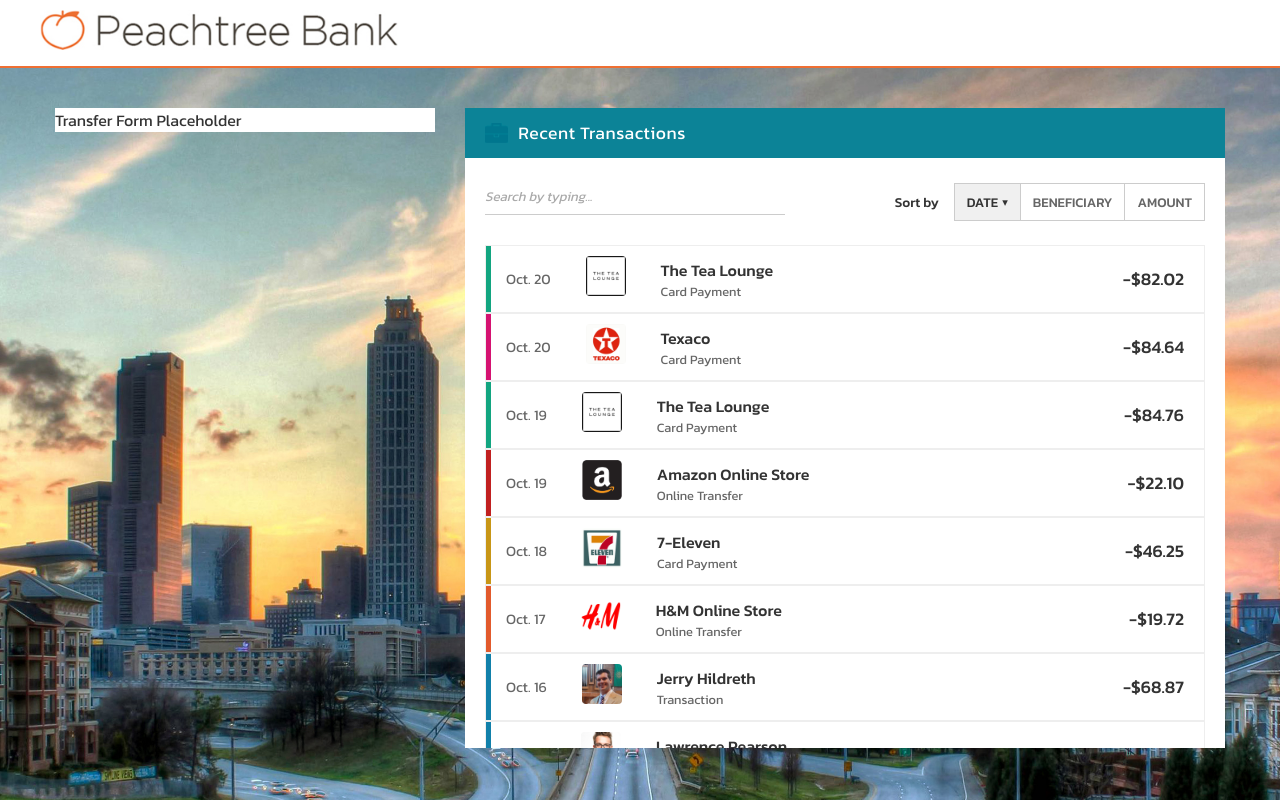
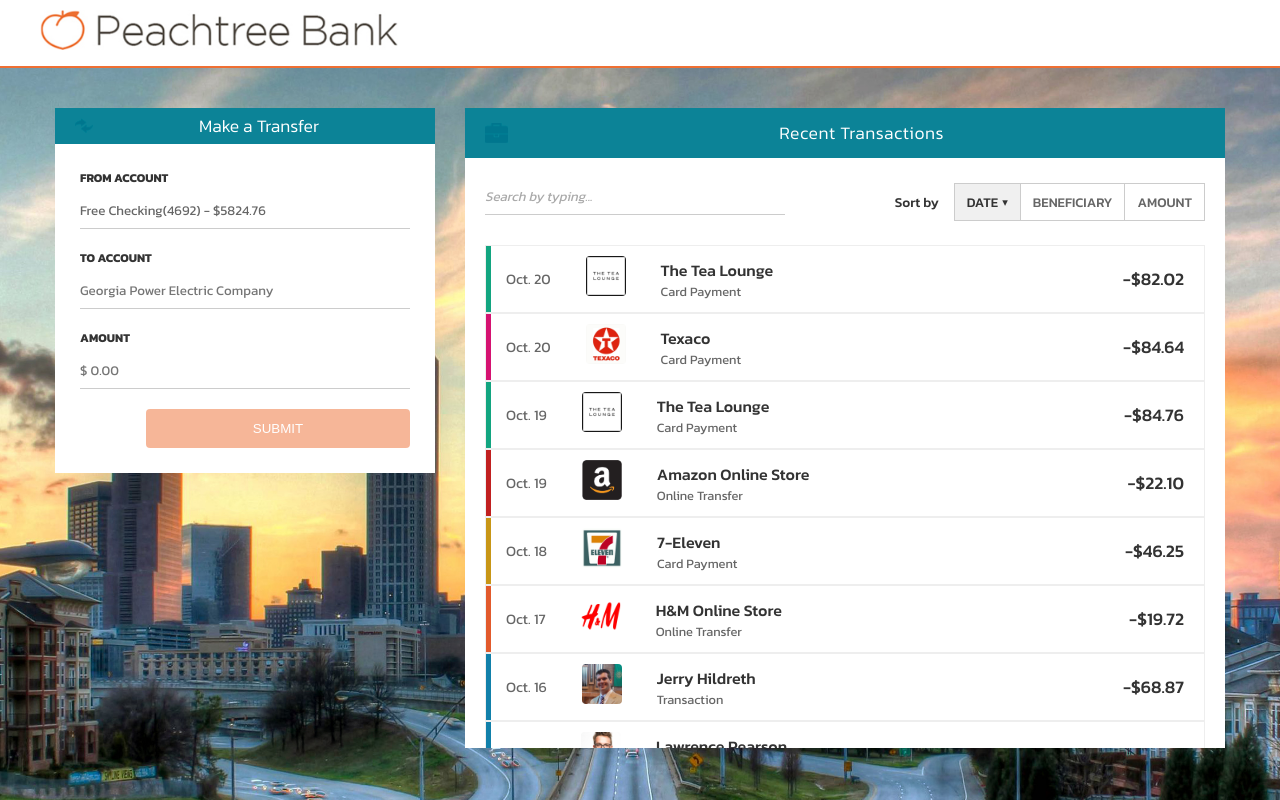
Before and after one commit to lenapuletic/peachtree-bank, an Angular app: page / in a window 1280 px wide. Built offline with nearby package versions, Linux system fonts and the light colour scheme.

Commit message:
feat: make a transfer section

```diff
--- a/src/app/components/transaction-list/transaction-list.scss
+++ b/src/app/components/transaction-list/transaction-list.scss
@@ -18,8 +18,10 @@
     h2 {
       margin: 0;
       font-size: 1.1rem;
-      font-weight: 400;
+      font-weight: 300;
       letter-spacing: 0.5px;
+      flex: 1;
+      text-align: center;
     }
   }
 }
--- /dev/null
+++ b/src/app/components/transfer-form/transfer-form.html
@@ -0,0 +1,46 @@
+<section class="transfer-card">
+  <header class="card-header">
+    <img src="/assets/icons/arrows.png" alt="" class="header-icon rotate" />
+    <h2>Make a Transfer</h2>
+  </header>
+
+  @if (!isPreview()) {
+  <form [formGroup]="transferForm" (ngSubmit)="onSubmit()" class="form-body">
+    <div class="input-group">
+      <label>FROM ACCOUNT</label>
+      <input type="text" [value]="fromAccountDisplay" disabled />
+    </div>
+
+    <div class="input-group">
+      <label for="toAccount">TO ACCOUNT</label>
+      <input
+        id="toAccount"
+        type="text"
+        formControlName="toAccount"
+        placeholder="Georgia Power Electric Company"
+      />
+    </div>
+
+    <div class="input-group">
+      <label for="amount">AMOUNT</label>
+      <div class="currency-input">
+        <input id="amount" type="number" formControlName="amount" placeholder="$ 0.00" />
+      </div>
+    </div>
+
+    <button type="submit" [disabled]="transferForm.invalid" class="submit-btn">SUBMIT</button>
+  </form>
+  } @else {
+  <div class="preview-body">
+    <p>
+      Confirm transfer of <strong>{{ transferForm.value.amount | currency }}</strong> to
+      <strong>{{ transferForm.value.toAccount }}</strong
+      >?
+    </p>
+    <div class="btn-group">
+      <button (click)="isPreview.set(false)" class="back-btn">BACK</button>
+      <button (click)="onTransfer()" class="transfer-btn">TRANSFER</button>
+    </div>
+  </div>
+  }
+</section>
--- /dev/null
+++ b/src/app/components/transfer-form/transfer-form.scss
@@ -0,0 +1,97 @@
+.transfer-card {
+  background: #fff;
+
+  .card-header {
+    background-color: var(--primary-teal);
+    color: white;
+    padding: 5px 20px;
+    display: flex;
+    align-items: center;
+    gap: 10px;
+
+    .header-icon.rotate {
+      width: 18px;
+      mix-blend-mode: color-burn; // ToDo: rethink a better solution
+    }
+
+    h2 {
+      font-size: 1.1rem;
+      font-weight: 300;
+      margin: 0;
+      flex: 1;
+      text-align: center;
+    }
+  }
+
+  .form-body,
+  .preview-body {
+    padding: 25px;
+  }
+
+  .form-body {
+    display: flex;
+    flex-direction: column;
+  }
+
+  .preview-body {
+    p {
+      margin-bottom: 40px;
+    }
+  }
+  .input-group {
+    margin-bottom: 20px;
+    label {
+      display: block;
+      font-size: 0.75rem;
+      font-weight: 700;
+      color: #333;
+      margin-bottom: 5px;
+    }
+    input {
+      width: 100%;
+      border: none;
+      border-bottom: 1px solid #ccc;
+      padding: 8px 0;
+      outline: none;
+      font-family: inherit;
+    }
+    input:disabled {
+      background: transparent;
+      color: #666;
+    }
+  }
+
+  .btn-group {
+    display: flex;
+    gap: 10px;
+  }
+
+  .submit-btn,
+  .transfer-btn,
+  .back-btn {
+    width: 100%;
+    background-color: var(--secondary-orange);
+    color: white;
+    border: none;
+    padding: 12px;
+    font-weight: 500;
+    cursor: pointer;
+    border-radius: 4px;
+    &:disabled {
+      opacity: 0.5;
+      cursor: not-allowed;
+    }
+  }
+
+  .submit-btn {
+    width: 80%;
+    align-self: flex-end;
+  }
+
+  .back-btn {
+    background-color: white;
+    color: var(--secondary-orange);
+    border: 1px solid var(--secondary-orange);
+    padding: 12px;
+  }
+}
--- /dev/null
+++ b/src/app/components/transfer-form/transfer-form.ts
@@ -0,0 +1,49 @@
+import { Component, inject, signal } from '@angular/core';
+import { FormBuilder, ReactiveFormsModule, Validators } from '@angular/forms';
+import { TransactionService } from '../../services/transaction.service';
+import { CurrencyPipe } from '@angular/common';
+
+@Component({
+  selector: 'app-transfer-form',
+  standalone: true,
+  imports: [ReactiveFormsModule, CurrencyPipe],
+  templateUrl: './transfer-form.html',
+  styleUrl: './transfer-form.scss',
+})
+export class TransferForm {
+  private fb = inject(FormBuilder);
+  private transactionService = inject(TransactionService);
+
+  readonly fromAccountDisplay = `Free Checking(4692) - $${this.transactionService.balance()}`;
+
+  isPreview = signal(false);
+
+  transferForm = this.fb.group({
+    toAccount: ['', Validators.required],
+    amount: [
+      null as number | null,
+      [Validators.required, Validators.min(0.01), Validators.max(500)],
+    ],
+  });
+
+  onSubmit() {
+    if (this.transferForm.valid) {
+      this.isPreview.set(true);
+    }
+  }
+
+  onTransfer() {
+    const rawValue = this.transferForm.getRawValue();
+    this.transactionService.addTransaction({
+      amount: rawValue.amount!.toString(),
+      categoryCode: '#1180aa',
+      merchant: rawValue.toAccount!,
+      merchantLogo: '/assets/icons/arrows.png',
+      transactionDate: Date.now(),
+      transactionType: 'Online Transfer',
+    });
+
+    this.transferForm.reset();
+    this.isPreview.set(false);
+  }
+}
--- a/src/app/pages/dashboard/dashboard.html
+++ b/src/app/pages/dashboard/dashboard.html
@@ -6,7 +6,7 @@
 
 <div class="dashboard-grid">
   <div class="form">
-    <div>Transfer Form Placeholder</div>
+    <app-transfer-form />
   </div>
 
   <div class="list">
--- a/src/app/pages/dashboard/dashboard.scss
+++ b/src/app/pages/dashboard/dashboard.scss
@@ -32,7 +32,6 @@
   box-sizing: border-box;
 
   .form {
-    background: white; // ToDo: change background
     height: fit-content;
   }
 
--- a/src/app/pages/dashboard/dashboard.ts
+++ b/src/app/pages/dashboard/dashboard.ts
@@ -1,9 +1,10 @@
 import { Component } from '@angular/core';
 import { TransactionList } from '../../components/transaction-list/transaction-list';
+import { TransferForm } from '../../components/transfer-form/transfer-form';
 
 @Component({
   selector: 'app-dashboard',
-  imports: [TransactionList],
+  imports: [TransactionList, TransferForm],
   templateUrl: './dashboard.html',
   styleUrl: './dashboard.scss',
 })
--- a/src/styles.scss
+++ b/src/styles.scss
@@ -23,5 +23,4 @@
   background: url('../public/assets/background.jpg') no-repeat center center fixed;
   background-size: cover;
   color: var(--text-dark);
-    overflow: hidden;
 }
```
Also changed, not shown: 1 other file (tests, documents, lock files or other folders). Lines whose indentation alone changed are shown as unchanged.
